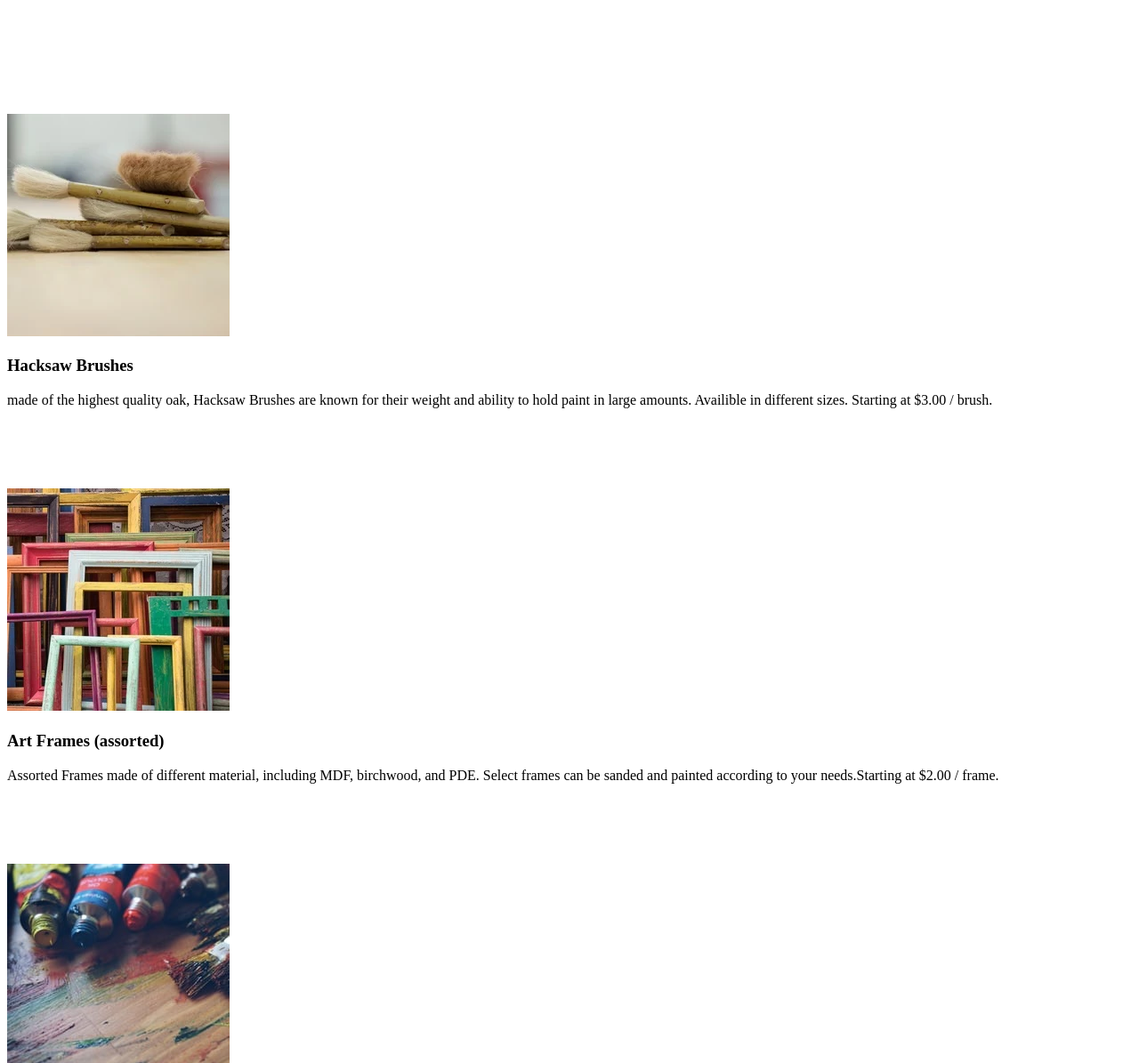
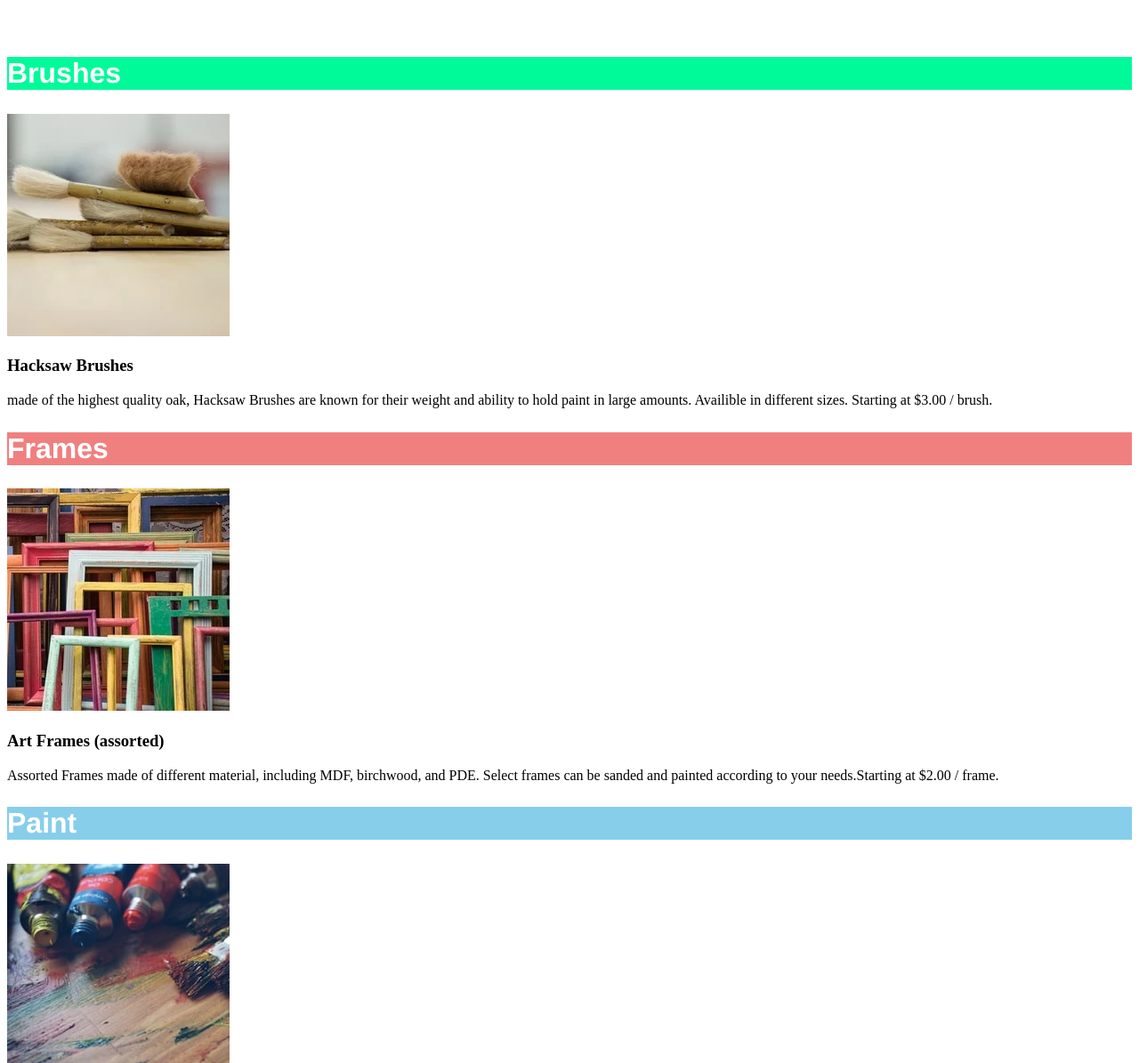
Before and after one commit to ZimmermannTomCode/Dasmoto-s-Arts---Crafts, a plain HTML site: page index.html in a window 1280 px wide. Shown: the part 185-1380 px from the top of the page at 89% size. Drawn offline with Linux system fonts and the light colour scheme.

Commit message:
h2 back-color

```diff
--- a/index.html
+++ b/index.html
@@ -13,7 +13,7 @@
     </header>
 
     <section id="Brushes">
-      <h2>Brushes</h2>
+      <h2 class="GreenBack">Brushes</h2>
       <img src="./img/hacksaw.webp" alt="Brushes" />
       <h3>Hacksaw Brushes</h3>
       <p>
@@ -24,7 +24,7 @@
     </section>
 
     <section id="Frames">
-      <h2>Frames</h2>
+      <h2 class="RedBack">Frames</h2>
       <img src="./img/frames.webp" alt="Frames" />
       <h3>Art Frames (assorted)</h3>
       <p>
@@ -35,7 +35,7 @@
     </section>
 
     <section id="Paint">
-      <h2>Paint</h2>
+      <h2 class="BlueBack">Paint</h2>
       <img src="./img/finnish.jpeg" alt="Paint" />
       <h3>Clean Finnish Paint</h3>
       <p>
--- a/style.css
+++ b/style.css
@@ -14,3 +14,15 @@ h2{
     font-weight: bold;
     color: white;
 }
+
+.GreenBack{
+    background-color: mediumspringgreen;
+}
+
+.RedBack{
+    background-color: lightcoral;
+}
+
+.BlueBack{
+    background-color: skyblue;
+}
```
